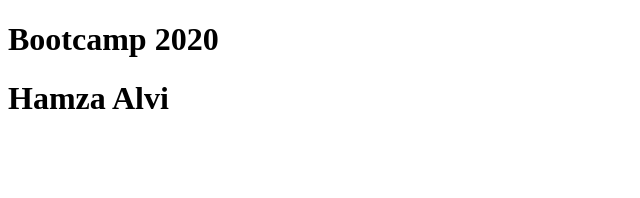
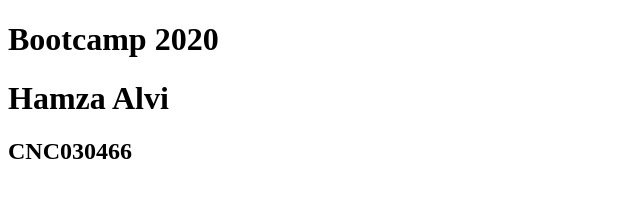
Before and after one commit to hamzaalvi1/Bootcamp-2020, a plain HTML site: page index.html in a window 1280 px wide. Shown: the whole page, without its empty margins (0-640 px from the left). Drawn offline with Linux system fonts and the light colour scheme.

Commit message:
add new text in index.html

```diff
--- a/index.html
+++ b/index.html
@@ -8,6 +8,7 @@
 <body>
     <h1>Bootcamp 2020</h1>
     <h1>Hamza Alvi</h1>
+    <h2>CNC030466</h2>
 
 </body>
 </html>
```
